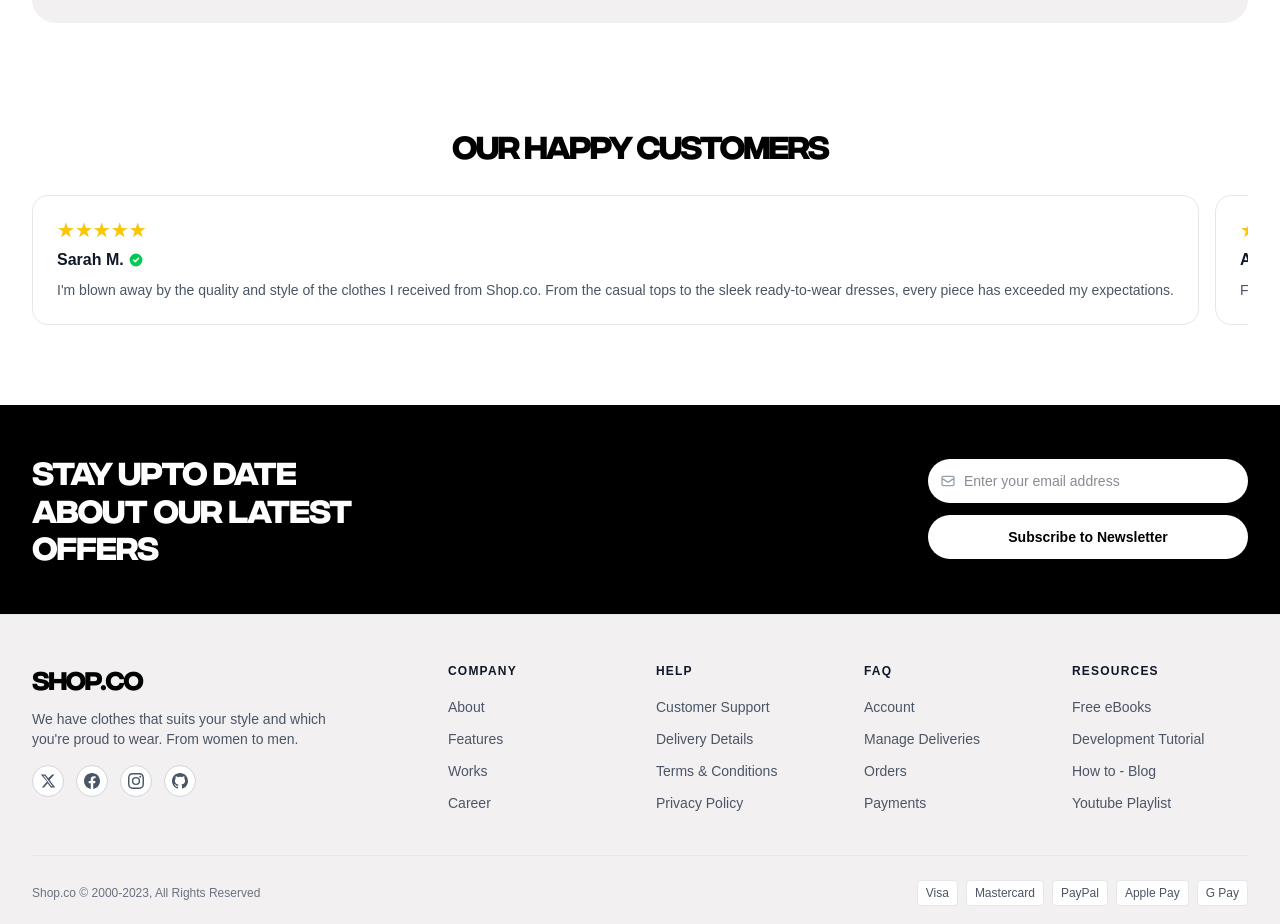
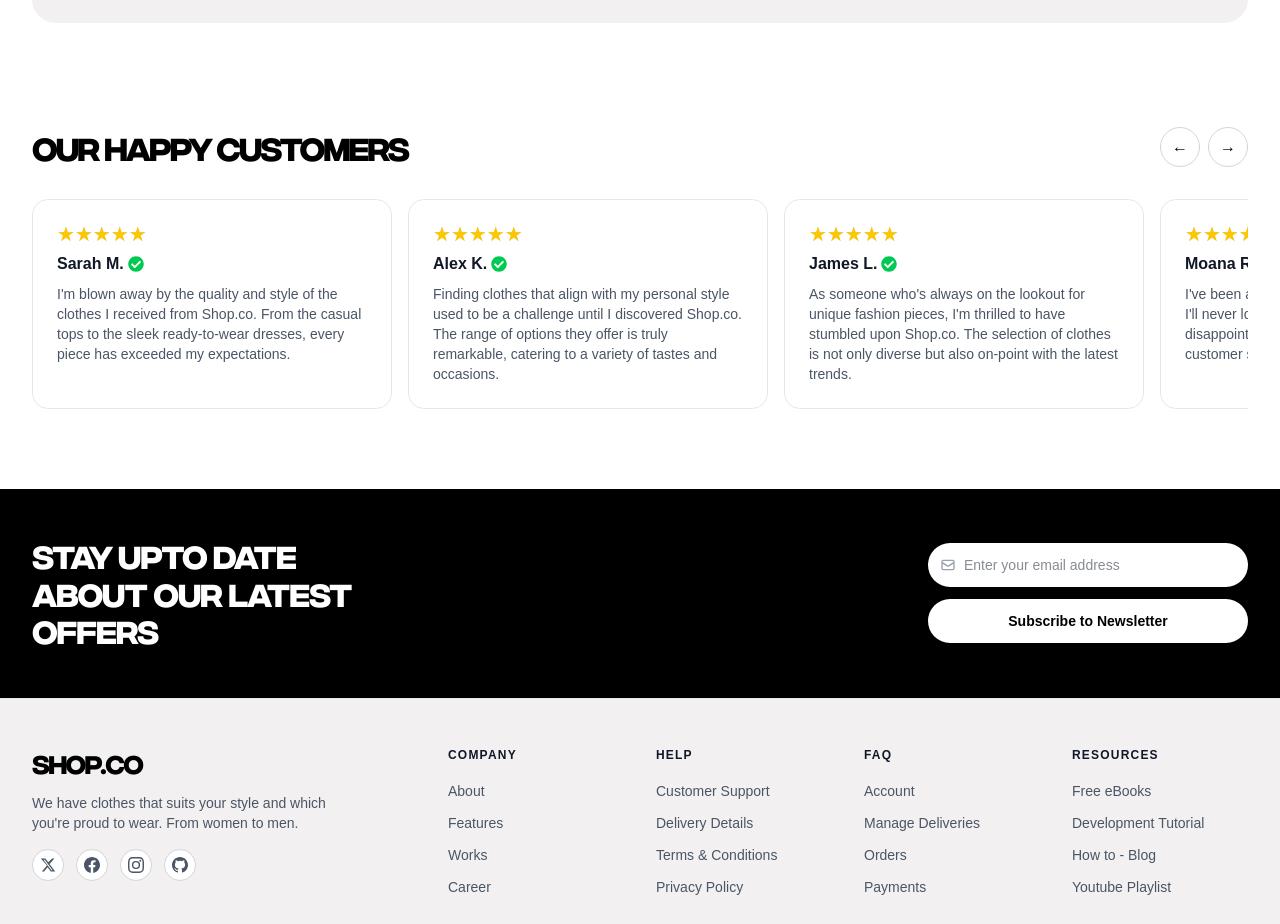
Before and after one commit to pagiannis/EcommerceWebsite, a React (Vite) app in the folder client/: page / in a window 1280 px wide. Shown: the part 2740-3664 px from the top of the page. Built offline with nearby package versions, Linux system fonts and the light colour scheme; a web font is replaced by a local one.

Commit message:
Improve testimonials section ui

```diff
--- a/client/src/components/home/TestimonialsSection.tsx
+++ b/client/src/components/home/TestimonialsSection.tsx
@@ -1,36 +1,61 @@
+import { useRef } from "react";
 import { testimonials } from "../../data/testimonials";
 import StarRating from "../ui/StarRating";
+import { FaCheckCircle } from "react-icons/fa";
 
 export default function TestimonialsSection() {
+  const scrollRef = useRef<HTMLDivElement>(null);
+
+  const scroll = (dir: "left" | "right") => {
+    if (!scrollRef.current) return;
+    const cardWidth =
+      scrollRef.current.querySelector("div")?.offsetWidth ?? 300;
+    scrollRef.current.scrollBy({
+      left: dir === "right" ? cardWidth + 16 : -(cardWidth + 16),
+      behavior: "smooth",
+    });
+  };
+
   return (
     <section className="mx-auto max-w-7xl px-4 py-16 lg:px-8">
-      <h2 className="font-display mb-8 text-center text-3xl font-extrabold uppercase tracking-tight text-brand-black">
-        Our Happy Customers
-      </h2>
-      <div className="flex gap-4 overflow-x-auto pb-4">
+      <div className="mb-8 flex items-center justify-between">
+        <h2 className="font-display text-3xl font-extrabold uppercase tracking-tight text-brand-black">
+          Our Happy Customers
+        </h2>
+        <div className="flex gap-2">
+          <button
+            onClick={() => scroll("left")}
+            aria-label="Previous"
+            className="flex h-10 w-10 items-center justify-center rounded-full border border-gray-300 transition hover:bg-brand-gray"
+          >
+            ←
+          </button>
+          <button
+            onClick={() => scroll("right")}
+            aria-label="Next"
+            className="flex h-10 w-10 items-center justify-center rounded-full border border-gray-300 transition hover:bg-brand-gray"
+          >
+            →
+          </button>
+        </div>
+      </div>
+      <div
+        ref={scrollRef}
+        className="scrollbar-hide flex gap-4 overflow-x-auto pb-4"
+      >
         {testimonials.map((t) => (
           <div
             key={t.id}
-            className="min-w-[280px] flex-shrink-0 rounded-2xl border border-gray-200 p-6"
+            className="w-[calc(100%-32px)] flex-shrink-0 rounded-2xl border border-gray-200 p-6 lg:w-[360px]"
           >
             <StarRating rating={t.rating} />
             <div className="mt-2 flex items-center gap-1">
               <span className="font-semibold text-gray-900">{t.author}</span>
               {t.verified && (
-                <svg
-                  className="h-4 w-4 text-green-500"
-                  viewBox="0 0 20 20"
-                  fill="currentColor"
-                >
-                  <path
-                    fillRule="evenodd"
-                    d="M10 18a8 8 0 1 0 0-16 8 8 0 0 0 0 16zm3.707-9.293a1 1 0 0 0-1.414-1.414L9 10.586 7.707 9.293a1 1 0 0 0-1.414 1.414l2 2a1 1 0 0 0 1.414 0l4-4z"
-                    clipRule="evenodd"
-                  />
-                </svg>
+                <FaCheckCircle className="h-4 w-4 text-green-500" />
               )}
             </div>
-            <p className="mt-2 text-sm text-gray-600 line-clamp-4">{t.body}</p>
+            <p className="mt-2 text-sm text-gray-600">{t.body}</p>
           </div>
         ))}
       </div>
```
